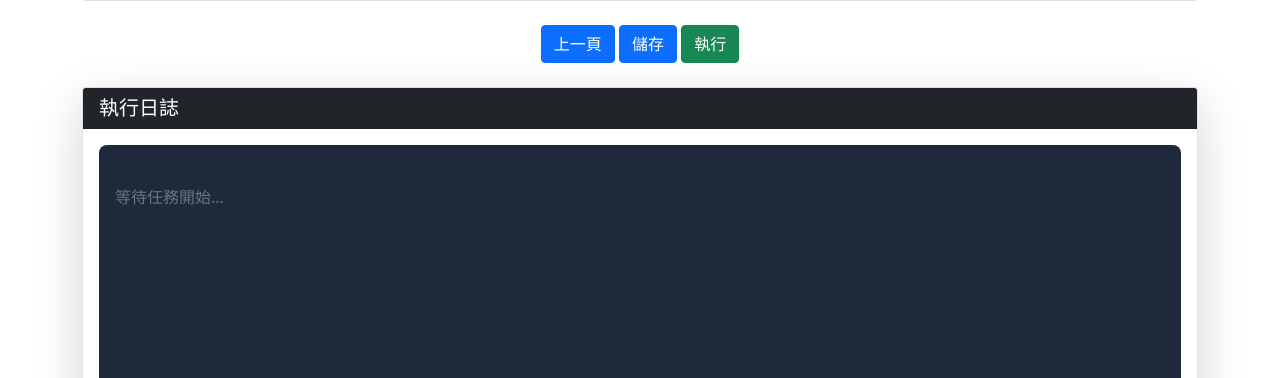
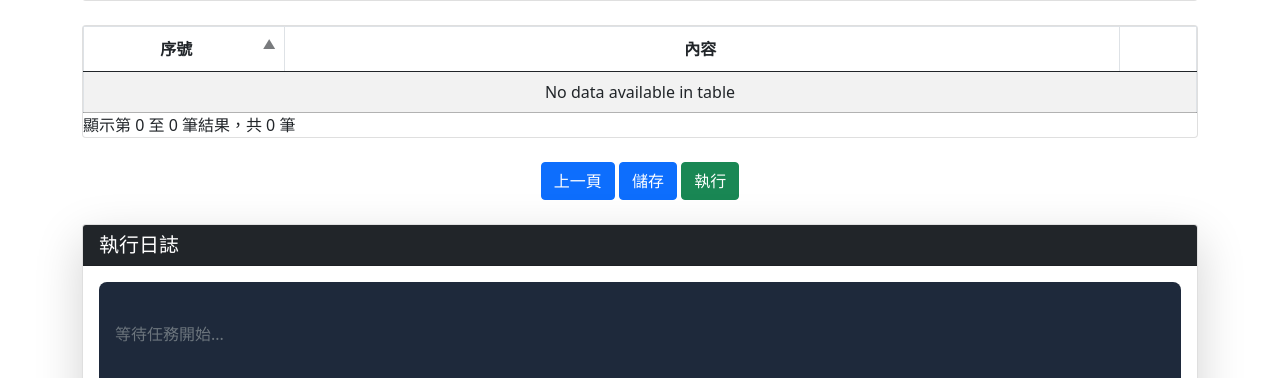
Before and after one commit to miner711489/gemini_practice, a Flask app: page /detail in a window 1280 px wide. Shown: the part 333-711 px from the top of the page. Run offline with Flask 3, Linux system fonts and the light colour scheme; parts of the project's set-up code (start-up, migrations or seed data) failed here and were passed over; some libraries are stand-ins or nearby versions.

Commit message:
改用datatable

```diff
--- a/templates/detail.html
+++ b/templates/detail.html
@@ -48,6 +48,86 @@
           addNewRow(element);
         });
       }
+
+      var jsondata = jsondata_from_server.prompts
+
+      // 初始化 DataTable
+      var dataTable = $('#table2').DataTable({
+        data: jsondata,
+        columns: [
+          { // 序號
+            data: null, orderable: false,
+            render: function (data, type, row, meta) {
+              return meta.row + 1;
+            },
+            className: "text-center"
+          },
+          { // 內容
+            data: "content", orderable: false,
+            render: function (data, type, row) {
+              const nameTextarea = $('<textarea></textarea>').addClass('form-control').attr('name', 'content').attr('rows', 3);
+              return $("<div/>").append(nameTextarea.text(data)).html();
+            }
+          },
+          {
+            data: null, orderable: false,
+            render: function (data, type, row) {
+              return $("<div/>")
+                .append($("<button/>", { class: "btn btn-info btnAdjust btn-sm mb-1 w-100", text: "展開" }))
+                .append($("<button/>", { class: "btn btn-secondary btnShrink btn-sm mb-1 w-100", text: "縮回" }))
+                .append($("<button/>", { class: "btn btn-danger btnDel btn-sm mb-1 w-100", text: "刪除" })).html();
+            }
+          }
+        ],
+        language: {
+          "sProcessing": "處理中...",
+          "sLengthMenu": "顯示 _MENU_ 筆結果",
+          "sZeroRecords": "沒有符合的結果",
+          "sInfo": "顯示第 _START_ 至 _END_ 筆結果，共 _TOTAL_ 筆",
+          "sInfoEmpty": "顯示第 0 至 0 筆結果，共 0 筆",
+          "sInfoFiltered": "(從 _MAX_ 筆結果中過濾)",
+          "sInfoPostFix": "",
+          "sSearch": "搜尋:",
+          "sUrl": "",
+          "oPaginate": {
+            "sFirst": "第一頁",
+            "sPrevious": "上一頁",
+            "sNext": "下一頁",
+            "sLast": "最後一頁"
+          }
+        },
+        pageLength: 10,
+        order: [[0, 'asc']],
+        dom: 't<"text-right"i><"text-center"p>', // 't' 代表 table, 'i' 代表 info, 'p' 代表 pagination
+        searching: false,
+        paging: false,
+        info: true,
+        lengthMenu: false,
+        autoWidth: true,
+        responsive: true,
+      });
+
+
+      //按鈕事件
+      $("#table2").on('click', ".btnAdjust", function (e) {
+        const textarea = $(this).closest('tr').find('textarea');
+        if (textarea.length) {
+          textarea.css('height', 'auto').css('height', textarea[0].scrollHeight + 'px');
+        }
+        // adjustTextareaHeight();
+      }).on('click', ".btnShrink", function (e) {
+        const textarea = $(this).closest('tr').find('textarea');
+        if (textarea.length) {
+          textarea.css('height', '').attr('rows', 3);
+        }
+      }).on('click', ".btnDel", function (e) {
+        // 使用 $(this) 取得被點擊的按鈕
+        $(this).closest('tr').remove();
+        $('#table2 tbody tr').each(function (index) {
+          $(this).find('td:first').text(index + 1);
+        });
+      });
+
 
       $('#btnSave').click(async function () {
         var jsonArray = []
@@ -363,6 +443,28 @@
       </div>
     </div>
 
+    <div class="card mb-4">
+      <div class="card-body p-0">
+        <div class="table-responsive">
+          <table id="table2" class="table table-striped table-bordered mb-0">
+            <thead>
+              <tr>
+                <th class="text-center" style="width: 50px;">序號</th>
+                <th class="text-center" style="width: 75%;">內容</th>
+                <th class="text-center" style="width: 180px;">
+                  <!-- <button class="btn btn-primary btn-sm" id="btnAdd">新增</button>
+                  <button class="btn btn-success btn-sm" id="btnFileUpdate">檔案上傳</button>
+                  <input type="file" id="fileInput" style="display: none;"> -->
+                </th>
+              </tr>
+            </thead>
+            <tbody>
+            </tbody>
+          </table>
+        </div>
+      </div>
+    </div>
+
     <div class="text-center mt-4">
       <button id="btnBack" class="btn btn-primary">上一頁</button>
       <button id="btnSave" class="btn btn-primary">儲存</button>
```
